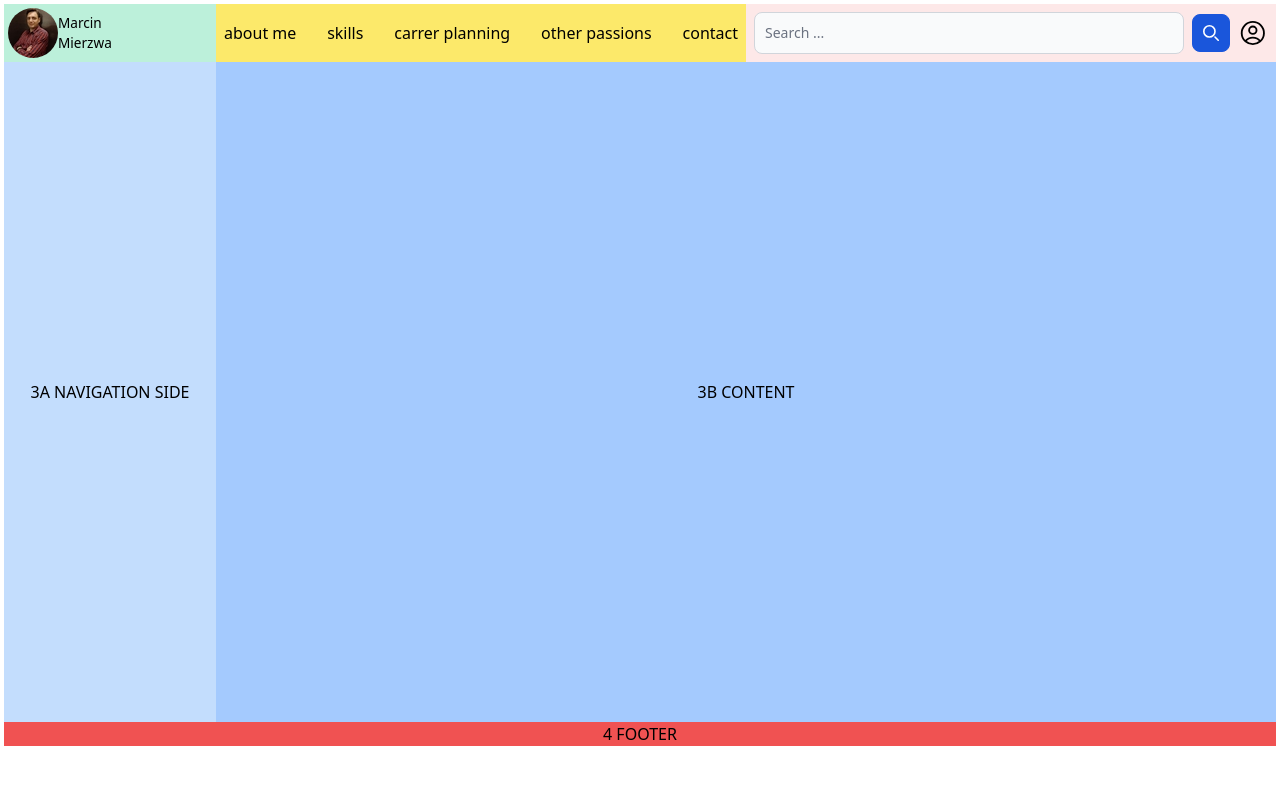
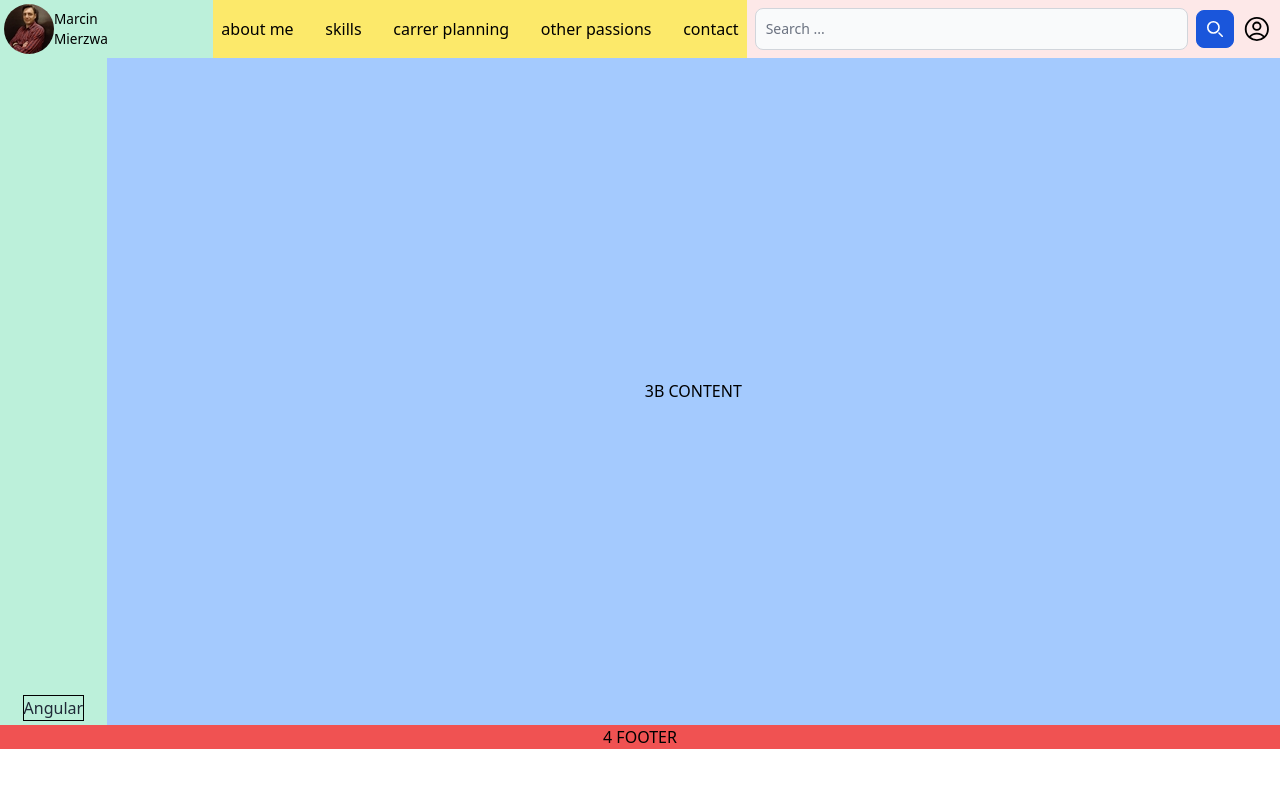
Before and after one commit to marcinMierzwa/Marty-s-Page, an Angular app: page / in a window 1280 px wide. Shown: the top 788 px of the page. Built offline with nearby package versions, Linux system fonts and the light colour scheme.

Commit message:
add navigation-side

```diff
--- a/src/app/app.component.html
+++ b/src/app/app.component.html
@@ -1,11 +1,11 @@
-<main class="h-screen w-screen mx-auto flex flex-col p-1 overflow-hidden">
+<main class="h-screen w-screen mx-auto flex flex-col overflow-hidden">
 
     <div class="bg-slate-500 ">
         <app-navigation-top/>
     </div>
     <section class="w-full bg-blue-300 flex flex-col md:flex-row main basis-10/12 ">
-        <div class="basis-10/12 w-full md:order-last"><router-outlet/></div>
-        <div class="basis-2/12"><app-navigation-side/></div>
+        <div class="basis-11/12 w-full md:order-last"><router-outlet/></div>
+        <div class="basis-1/12"><app-navigation-side/></div>
     </section>
     <div class="bg-red-500 ">
         <app-footer/>
--- a/src/navigation-side/navigation-side.component.css
+++ b/src/navigation-side/navigation-side.component.css
@@ -0,0 +1,7 @@
+.blocky{
+    width: 100%;
+    /* transform: translate(200px, -10px); */
+}
+.hiddek{
+    width: 50%;
+}
--- a/src/navigation-side/navigation-side.component.html
+++ b/src/navigation-side/navigation-side.component.html
@@ -1,3 +1,36 @@
-<div class="bg-blue-200 w-full h-full flex justify-center items-center ">
-    <p class="font-medium uppercase">3a navigation side</p>
+<div class="bg-green-200 w-full h-full flex justify-evenly items-end">
+  <button
+    id="dropdownTopButton"
+    data-dropdown-toggle="dropdownTop"
+    data-dropdown-placement="top"
+    class="border border-black text-gray-800 mb-1"
+    type="button"
+  >
+    Angular
+  </button>
+
+  <!-- Dropdown menu -->
+  <div
+    id="dropdownTop"
+    class="z-10 hidden w-full"
+  >
+    <ul
+      class="flex text-sm text-gray-700 bg-white w-full border border-black"
+      aria-labelledby="dropdownTopButton"
+    >
+      <li class="p-1">
+        <a
+          href="#"
+          >Dashboard</a
+        >
+      </li>
+      <!-- <li>
+        <a
+          href="#"
+          class="block px-4 py-2 hover:bg-gray-100 dark:hover:bg-gray-600 dark:hover:text-white"
+          >Settings</a
+        >
+      </li> -->
+    </ul>
+  </div>
 </div>
--- a/src/navigation-side/navigation-side.component.ts
+++ b/src/navigation-side/navigation-side.component.ts
@@ -1,9 +1,10 @@
+import { CommonModule } from '@angular/common';
 import { Component } from '@angular/core';
 
 @Component({
   selector: 'app-navigation-side',
   standalone: true,
-  imports: [],
+  imports: [CommonModule],
   templateUrl: './navigation-side.component.html',
   styleUrl: './navigation-side.component.css'
 })
```
Also changed, not shown: src/app/app.component.ts (+22 -13 lines), tailwind.config.js (line endings or trailing spaces).
